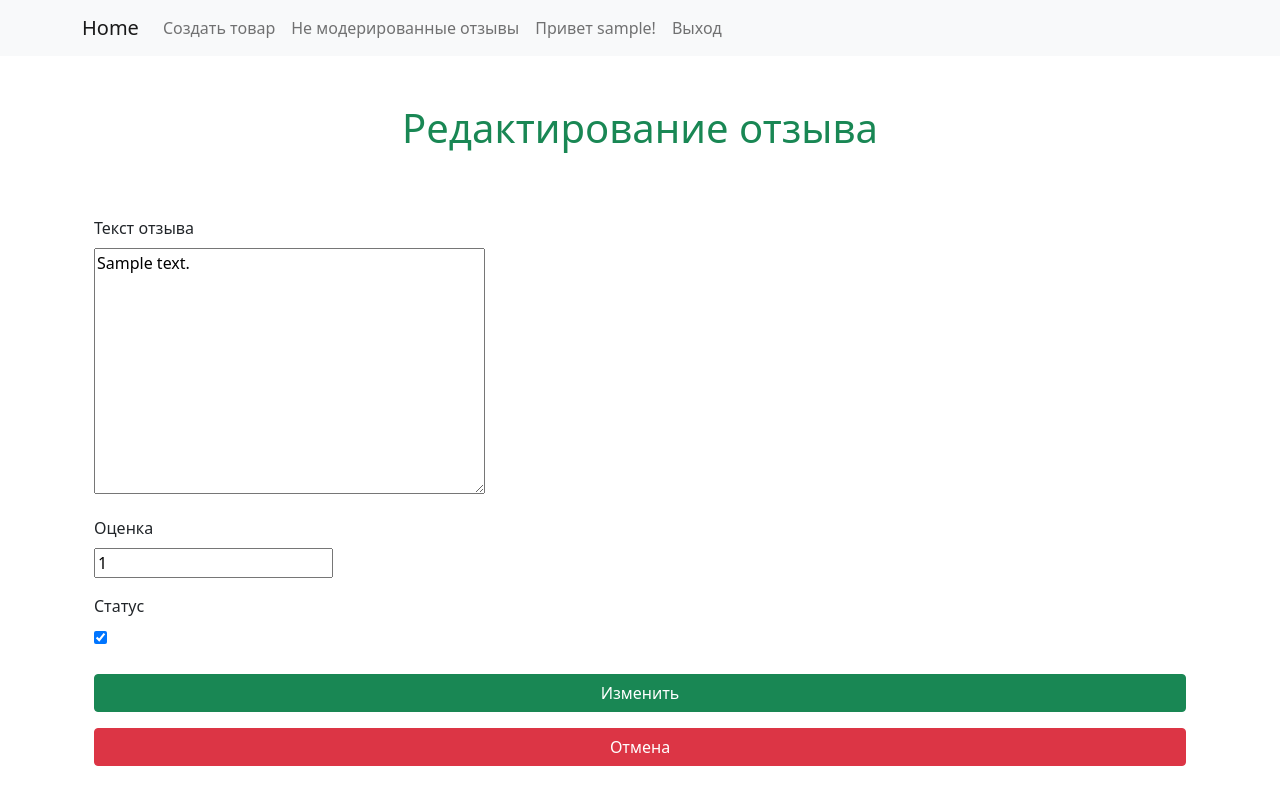
After one commit to romanov-kubanych/Exam8, a Django app: page /product/1/review/update/moder in a window 1280 px wide. The commit adds this page. Run offline with Django 4.2, Linux system fonts and the light colour scheme; a user stored in the database is signed in; tables that the repository leaves empty hold one stand-in row (values such as "Sample post"); parts of the project's set-up code (start-up, migrations or seed data) failed here and were passed over.

Commit message:
Исправил ошибки

```diff
--- a/webapp/forms.py
+++ b/webapp/forms.py
@@ -21,3 +21,16 @@ class ReviewForm(forms.ModelForm):
             raise ValidationError(
                 f"Значение оценки некорретное. Интервал между 1 и 5")
         return grade
+
+
+class ReviewModerForm(forms.ModelForm):
+    class Meta:
+        model = Review
+        fields = ('text', 'grade', 'status')
+
+    def clean_grade(self):
+        grade = self.cleaned_data['grade']
+        if 1 > grade or grade > 5:
+            raise ValidationError(
+                f"Значение оценки некорретное. Интервал между 1 и 5")
+        return grade
--- a/webapp/templates/base.html
+++ b/webapp/templates/base.html
@@ -40,7 +40,7 @@
                     {% endif %}
                     {% if perms.webapp.can_view_false_reviews%}
                         <li class="nav-item">
-                            <a class="nav-link" href={% url 'webapp:review_index' %}>Все отзывы</a>
+                            <a class="nav-link" href={% url 'webapp:review_index' %}>Не модерированные отзывы</a>
                         </li>
                     {% endif %}
                     <li class="nav-item">
--- a/webapp/templates/index.html
+++ /dev/null
@@ -1,5 +0,0 @@
-{% extends 'base.html' %}
-
-{% block content %}
-    <h1>Hello!</h1>
-{% endblock content %}
--- a/webapp/templates/reviews/index.html
+++ b/webapp/templates/reviews/index.html
@@ -25,7 +25,7 @@
                                 </h6>
                                 <h6 class="card-subtitle mb-2 text-muted">Текст: {{ review.text }}</h6>
                                 <h6 class="card-subtitle mb-2 text-muted">Оценка: {{ review.grade }}</h6>
-                                <a href="{% url "webapp:review_update" review.pk %}" class="card-link">Редактировать</a>
+                                <a href="{% url "webapp:review_update_moder" review.pk %}" class="card-link">Редактировать</a>
                                 <a href="{% url "webapp:review_delete" review.pk %}" class="card-link">Удалить</a>
                             </div>
                         </div>
--- /dev/null
+++ b/webapp/templates/reviews/moder_update.html
@@ -0,0 +1,25 @@
+{% extends 'base.html' %}
+
+{% block title %}
+    Редактирование отзыва
+{% endblock %}
+
+{% block nav %}
+
+{% endblock %}
+
+{% block  content %}
+    <div class="container">
+        <div class="text-center my-5">
+            <h1 class="text-success">Редактирование отзыва</h1>
+        </div>
+        <div>
+            <form method="post">
+                {% include 'partial/form.html' with button_text='Изменить' %}
+            </form>
+        </div>
+        <div class="my-3">
+            <a class="btn btn-danger w-100" href={% url 'webapp:product_view' review.product.pk %}>Отмена</a>
+        </div>
+    </div>
+{% endblock %}
--- a/webapp/urls.py
+++ b/webapp/urls.py
@@ -1,7 +1,7 @@
 from django.urls import path
 
 from webapp.views.products import ProductIndex, ProductView, ProductCreateView, ProductUpdateView, ProductDeleteView
-from webapp.views.reviews import ReviewCreateView, ReviewUpdateView, ReviewDeleteView, ReviewView
+from webapp.views.reviews import ReviewCreateView, ReviewUpdateView, ReviewDeleteView, ReviewView, ReviewModerUpdateView
 
 app_name = 'webapp'
 
@@ -15,4 +15,5 @@ urlpatterns = [
     path('product/<int:pk>/review/update/', ReviewUpdateView.as_view(), name='review_update'),
     path('product/<int:pk>/review/delete/', ReviewDeleteView.as_view(), name='review_delete'),
     path('reviews/', ReviewView.as_view(), name='review_index'),
+    path('product/<int:pk>/review/update/moder', ReviewModerUpdateView.as_view(), name='review_update_moder'),
 ]
--- a/webapp/views/reviews.py
+++ b/webapp/views/reviews.py
@@ -3,7 +3,7 @@ from django.shortcuts import get_object_or_404, redirect
 from django.urls import reverse
 from django.views.generic import CreateView, UpdateView, DeleteView, ListView
 
-from webapp.forms import ReviewForm
+from webapp.forms import ReviewForm, ReviewModerForm
 from webapp.models import Review, Product
 
 
@@ -64,3 +64,17 @@ class ReviewView(PermissionRequiredMixin, ListView):
         reviews = Review.objects.filter(status=False).order_by('-updated_at')
         context['reviews'] = reviews
         return context
+
+
+class ReviewModerUpdateView(PermissionRequiredMixin, UpdateView):
+    model = Review
+    template_name = 'reviews/moder_update.html'
+    form_class = ReviewModerForm
+    permission_required = 'webapp.change_review'
+
+    def has_permission(self):
+        review = get_object_or_404(Review, pk=self.kwargs.get('pk'))
+        return super().has_permission() or self.request.user == review.author
+
+    def get_success_url(self):
+        return reverse('webapp:review_index')
```
